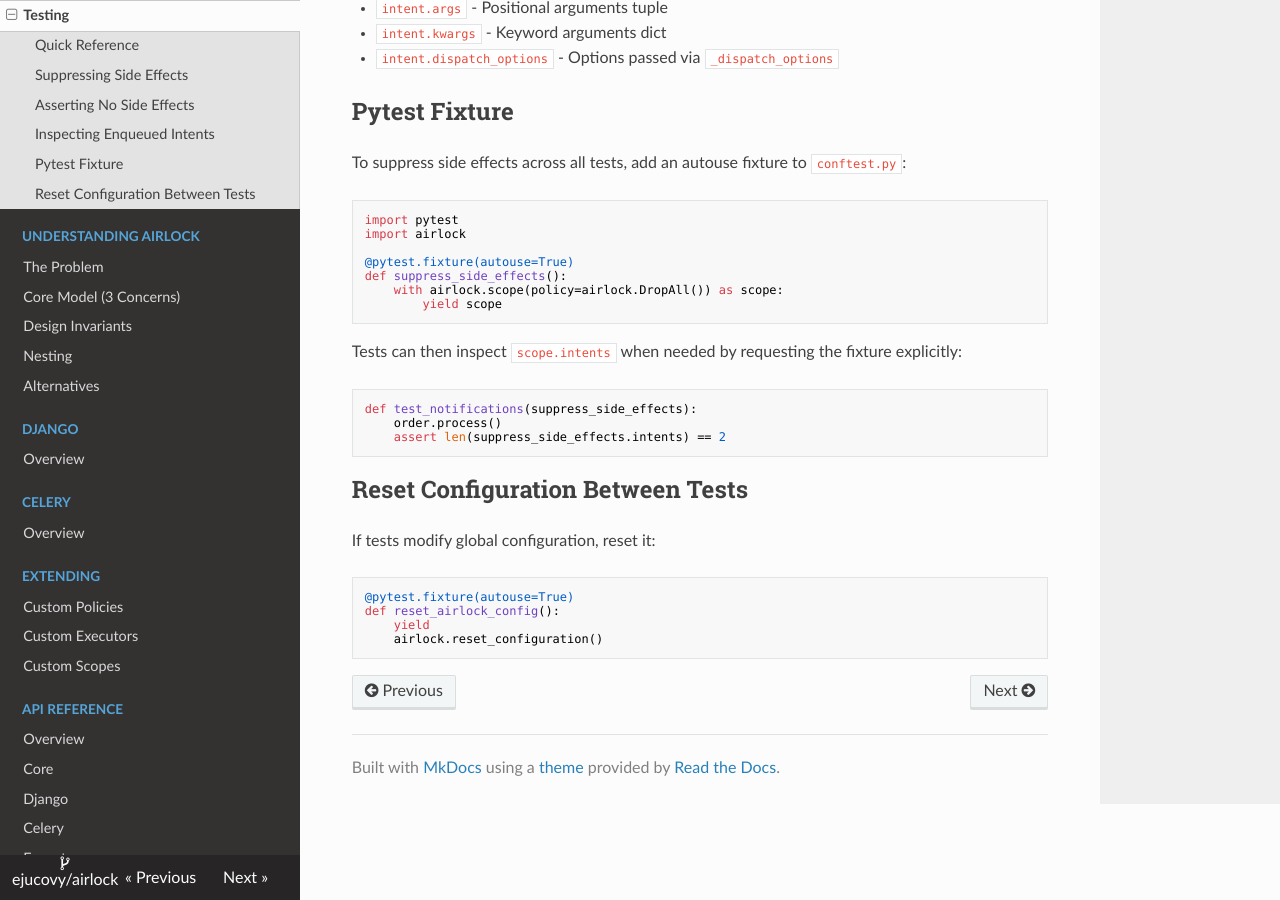
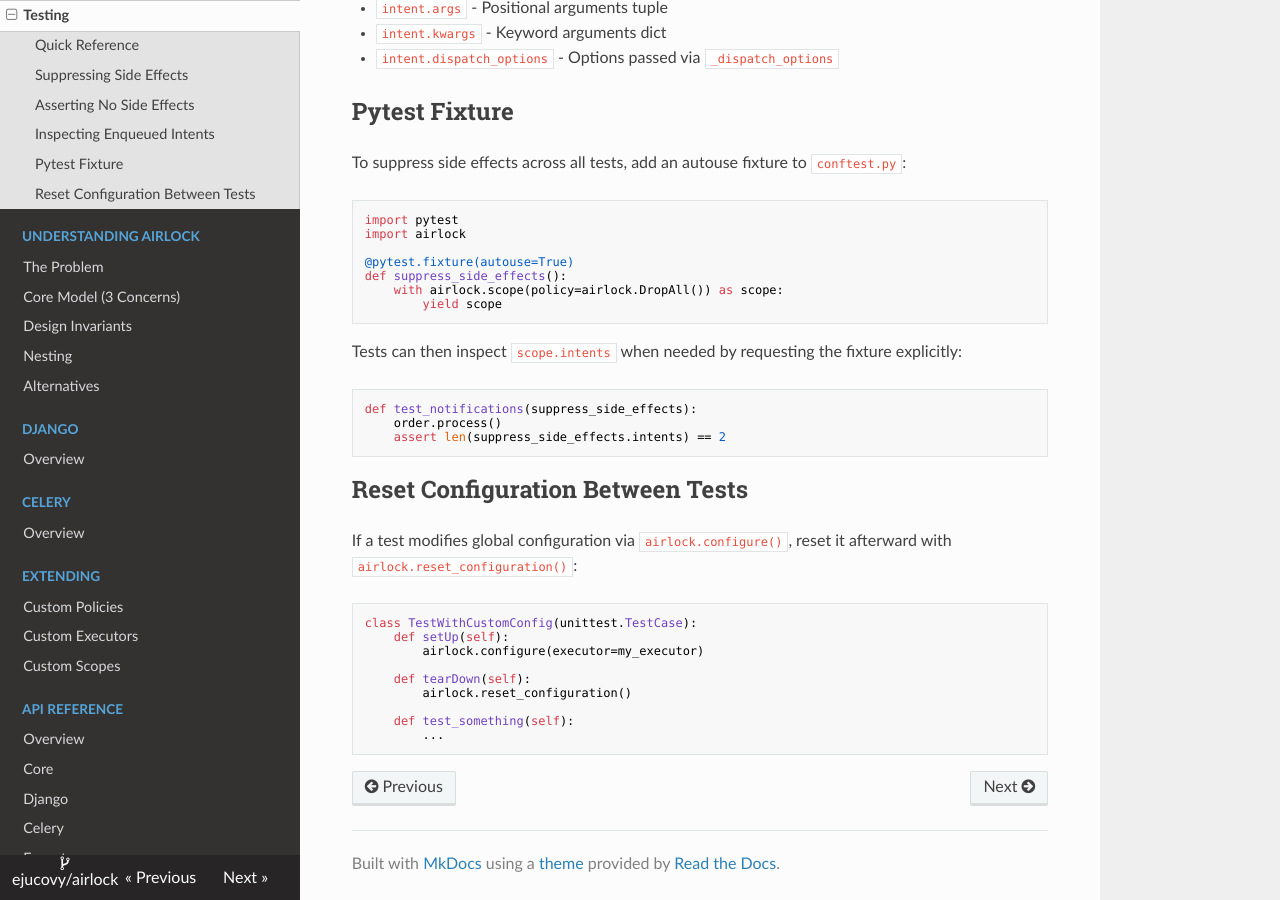
Before and after one commit to ejucovy/airlock, an MkDocs documentation site: the page built from docs/testing.md, in a window 1280 px wide and 900 px high, scrolled down 1417 px. Built offline with MkDocs 1.6.1, drawn with Linux system fonts in a browser that asks for light colours; nearby versions of some CDN libraries.

Commit message:
Use unittest setUp/tearDown to document reset_configuration API

````diff
--- a/docs/testing.md
+++ b/docs/testing.md
@@ -90,11 +90,16 @@ def test_notifications(suppress_side_effects):
 
 ## Reset Configuration Between Tests
 
-If tests modify global configuration, reset it:
+If a test modifies global configuration via `airlock.configure()`, reset it afterward with `airlock.reset_configuration()`:
 
 ```python
-@pytest.fixture(autouse=True)
-def reset_airlock_config():
-    yield
-    airlock.reset_configuration()
+class TestWithCustomConfig(unittest.TestCase):
+    def setUp(self):
+        airlock.configure(executor=my_executor)
+
+    def tearDown(self):
+        airlock.reset_configuration()
+
+    def test_something(self):
+        ...
 ```
````
